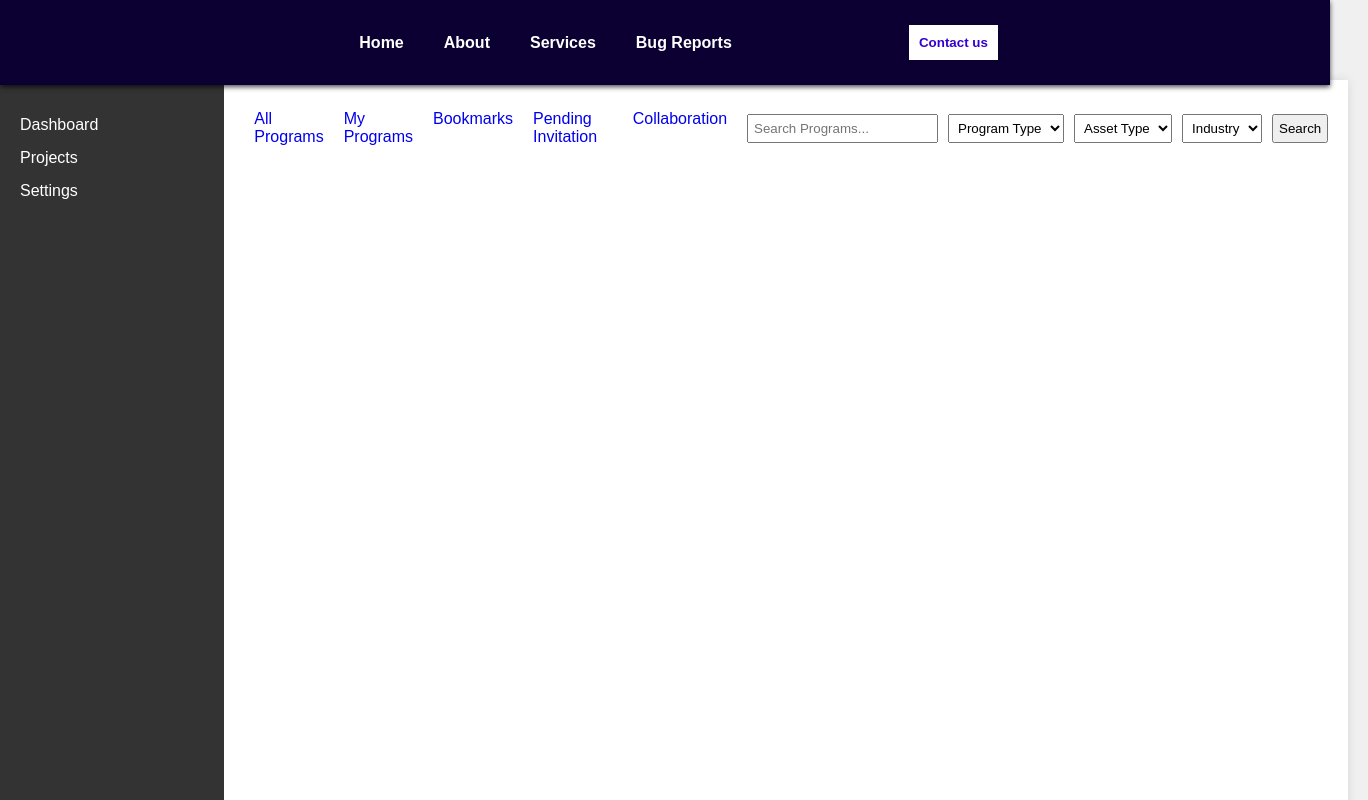
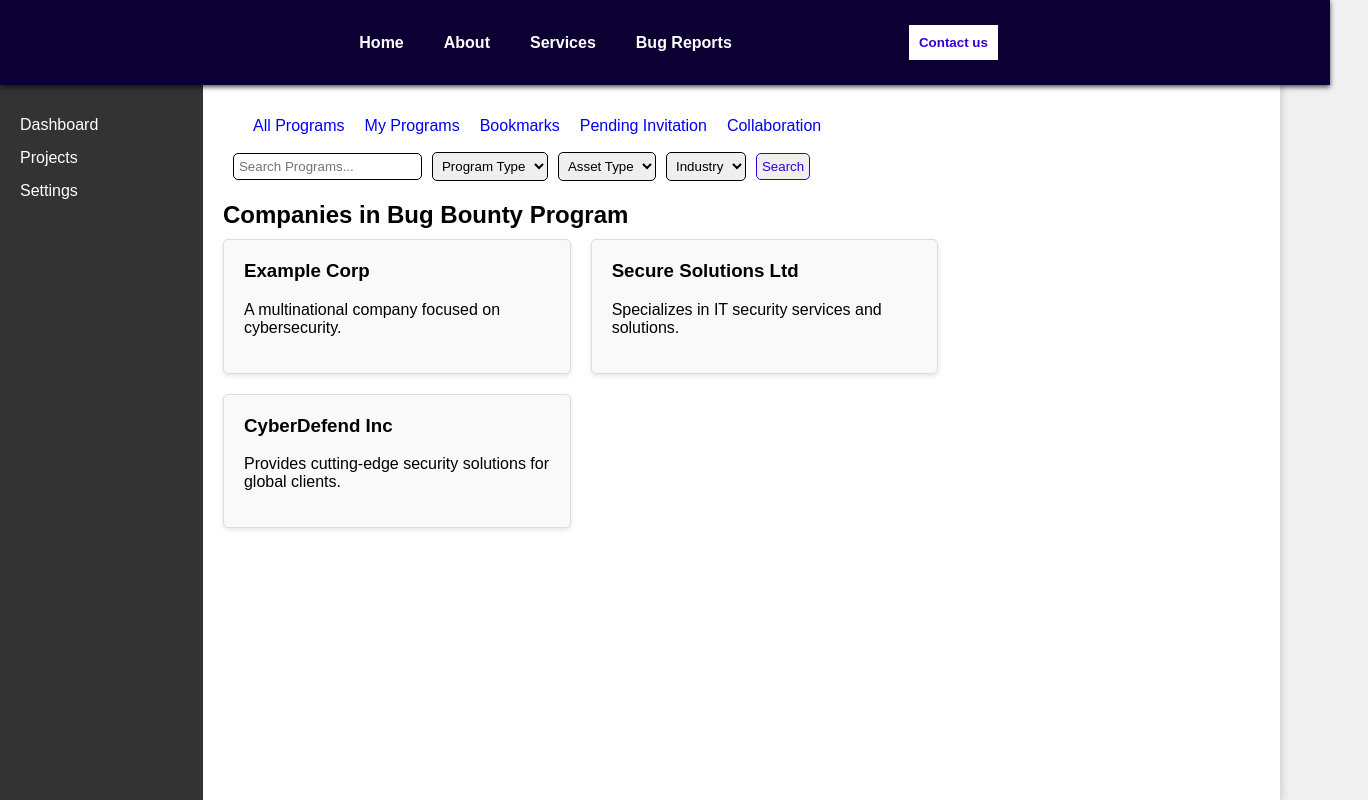
Before and after one commit to RoySamson-stack/nexus, a React (Create React App) app in the folder nexus_frontend/: page /bug-bounty in a window 1280 px wide. Shown: the top 800 px of the page, 1368 px wide, since content can reach past the window. Built offline with nearby package versions, Linux system fonts and the light colour scheme.

Commit message:
making the company on the platform page for the hackers

```diff
--- a/nexus_frontend/src/BugBounty.css
+++ b/nexus_frontend/src/BugBounty.css
@@ -2,12 +2,12 @@ body {
     font-family: Arial, sans-serif;
     margin: 0;
     padding: 0;
-    box-sizing: border-box;
   }
 
   .app {
     display: flex;
     height: 100vh;
+    width: 100vw;
   }
 
   .side-nav {
@@ -33,16 +33,15 @@ body {
 
   .main-content {
     flex-grow: 1;
-    display: flex;
-    flex-direction: column;
+    padding: 20px;
   }
 
   .top-nav {
-    margin-top: 20px;
     display: flex;
     justify-content: space-between;
     align-items: center;
     padding: 10px 20px;
+    color: white;
   }
 
   .top-nav ul {
@@ -64,51 +63,54 @@ body {
     display: flex;
     align-items: center;
   }
+  .search-bar input,
+  .search-bar select{
+    border: 1px solid black;
+  }
 
   .search-bar input,
   .search-bar select,
   .search-bar button {
     margin-left: 10px;
     padding: 5px;
+    border-radius: 5px;
+
+  }
+  .search-bar button{
+    border: 1px solid #3500D3;
+    background-color: none;
+    color: #3500D3;
+  }
+  .search-bar button:hover{
+    background-color:#242582;
+    color: #fff;
   }
 
-  .bugs {
-    padding: 20px;
-    background-color: #f9f9f9;
-    flex-grow: 1;
-    overflow-y: auto;
+  .company-cards {
+    margin-top: 20px;
   }
 
-  .bug-list {
-    margin-bottom: 20px;
+  .company-cards h2 {
+    margin-bottom: 10px;
   }
 
-  .bug-list div {
-    background: #ddd;
-    padding: 10px;
-    margin: 5px 0;
-    cursor: pointer;
+  .card-container {
+    display: flex;
+    flex-wrap: wrap;
+    gap: 20px;
   }
 
-  .bug-detail {
-    background: #eee;
+  .company-card {
+    background-color: #f9f9f9;
+    border: 1px solid #ddd;
+    border-radius: 5px;
     padding: 20px;
-    margin-bottom: 20px;
+    width: calc(33.333% - 40px); /* Adjust width as needed */
+    box-shadow: 0 2px 5px rgba(0, 0, 0, 0.1);
   }
 
-  .bug-form input,
-  .bug-form textarea {
-    width: 100%;
-    padding: 10px;
-    margin: 5px 0;
-  }
-
-  .bug-form button {
-    padding: 10px 20px;
-    background: #333;
-    color: white;
-    border: none;
-    cursor: pointer;
+  .company-card h3 {
+    margin-top: 0;
   }
 
   @media (max-width: 768px) {
@@ -132,4 +134,14 @@ body {
       margin-left: 0;
       margin-bottom: 10px;
     }
+
+    .company-card {
+      width: calc(50% - 40px); /* Adjust width as needed for smaller screens */
+    }
   }
+
+  @media (max-width: 480px) {
+    .company-card {
+      width: 100%; /* Full width for very small screens */
+    }
+  }
--- a/nexus_frontend/src/BugBounty.js
+++ b/nexus_frontend/src/BugBounty.js
@@ -12,7 +12,9 @@ const SideNav = () => (
 );
 
 const TopNav = () => (
+    <>
         <nav className="top-nav">
+
             <ul>
                 <li><a href="#all-programs">All Programs</a></li>
                 <li><a href="#my-programs">My Programs</a></li>
@@ -20,6 +22,9 @@ const TopNav = () => (
                 <li><a href="#pending-invitation">Pending Invitation</a></li>
                 <li><a href="#collaboration">Collaboration</a></li>
             </ul>
+            <p></p>
+
+        </nav>
         <div className="search-bar">
             <input type="text" placeholder="Search Programs..." />
             <select>
@@ -36,75 +41,22 @@ const TopNav = () => (
             </select>
             <button>Search</button>
         </div>
-  </nav>
+    </>
 );
 
-// const BugList = ({ bugs, onBugSelect }) => (
-//   <div className="bug-list">
-//     {bugs.map((bug) => (
-//       <div key={bug.id} onClick={() => onBugSelect(bug.id)}>
-//         {bug.title}
-//       </div>
-//     ))}
-//   </div>
-// );
-
-const BugDetail = ({ bug }) => (
-  <div className="bug-detail">
-    <h2>{bug.title}</h2>
-    <p>{bug.description}</p>
-    <p>Priority: {bug.priority}</p>
-    <p>Reporter: {bug.reporter}</p>
+const CompanyCards = ({ companies }) => (
+    <div className="company-cards">
+        <h2>Companies in Bug Bounty Program</h2>
+        <div className="card-container">
+            {companies.map((company) => (
+                <div key={company.id} className="company-card">
+                    <h3>{company.name}</h3>
+                    <p>{company.description}</p>
+                </div>
+            ))}
+        </div>
     </div>
 );
-
-const BugForm = ({ onSubmit }) => {
-  const [bug, setBug] = useState({ title: "", description: "", priority: "", reporter: "" });
-
-  const handleChange = (e) => {
-    const { name, value } = e.target;
-    setBug((prevBug) => ({ ...prevBug, [name]: value }));
-  };
-
-  const handleSubmit = (e) => {
-    e.preventDefault();
-    onSubmit(bug);
-    setBug({ title: "", description: "", priority: "", reporter: "" });
-  };
-
-  return (
-    <form onSubmit={handleSubmit} className="bug-form">
-      <input
-        type="text"
-        name="title"
-        value={bug.title}
-        onChange={handleChange}
-        placeholder="Bug Title"
-      />
-      <textarea
-        name="description"
-        value={bug.description}
-        onChange={handleChange}
-        placeholder="Bug Description"
-      />
-      <input
-        type="text"
-        name="priority"
-        value={bug.priority}
-        onChange={handleChange}
-        placeholder="Priority"
-      />
-      <input
-        type="text"
-        name="reporter"
-        value={bug.reporter}
-        onChange={handleChange}
-        placeholder="Reporter"
-      />
-      <button type="submit">Submit</button>
-    </form>
-  );
-};
 
 const App = () => {
     const [bugs, setBugs] = useState([
@@ -114,26 +66,24 @@ const App = () => {
     ]);
     const [selectedBug, setSelectedBug] = useState(null);
 
+    // Dummy data for companies
+    const [companies] = useState([
+        { id: 1, name: 'Example Corp', description: 'A multinational company focused on cybersecurity.' },
+        { id: 2, name: 'Secure Solutions Ltd', description: 'Specializes in IT security services and solutions.' },
+        { id: 3, name: 'CyberDefend Inc', description: 'Provides cutting-edge security solutions for global clients.' },
+    ]);
+
     const handleBugSelect = (bugId) => {
         const bug = bugs.find(b => b.id === bugId);
         setSelectedBug(bug);
     };
-
-//   const handleBugSubmit = (newBug) => {
-//     const newBugList = [...bugs, { id: bugs.length + 1, ...newBug }];
-//     setBugs(newBugList);
-//   };
 
     return (
         <div className="app">
             <SideNav />
             <div className="main-content">
                 <TopNav />
-        {/* <div className="bugs">
-          <BugList bugs={bugs} onBugSelect={handleBugSelect} />
-          {selectedBug && <BugDetail bug={selectedBug} />}
-          <BugForm onSubmit={handleBugSubmit} />
-        </div> */}
+                <CompanyCards companies={companies} />
             </div>
         </div>
     );
```
Lines whose indentation alone changed are shown as unchanged.
